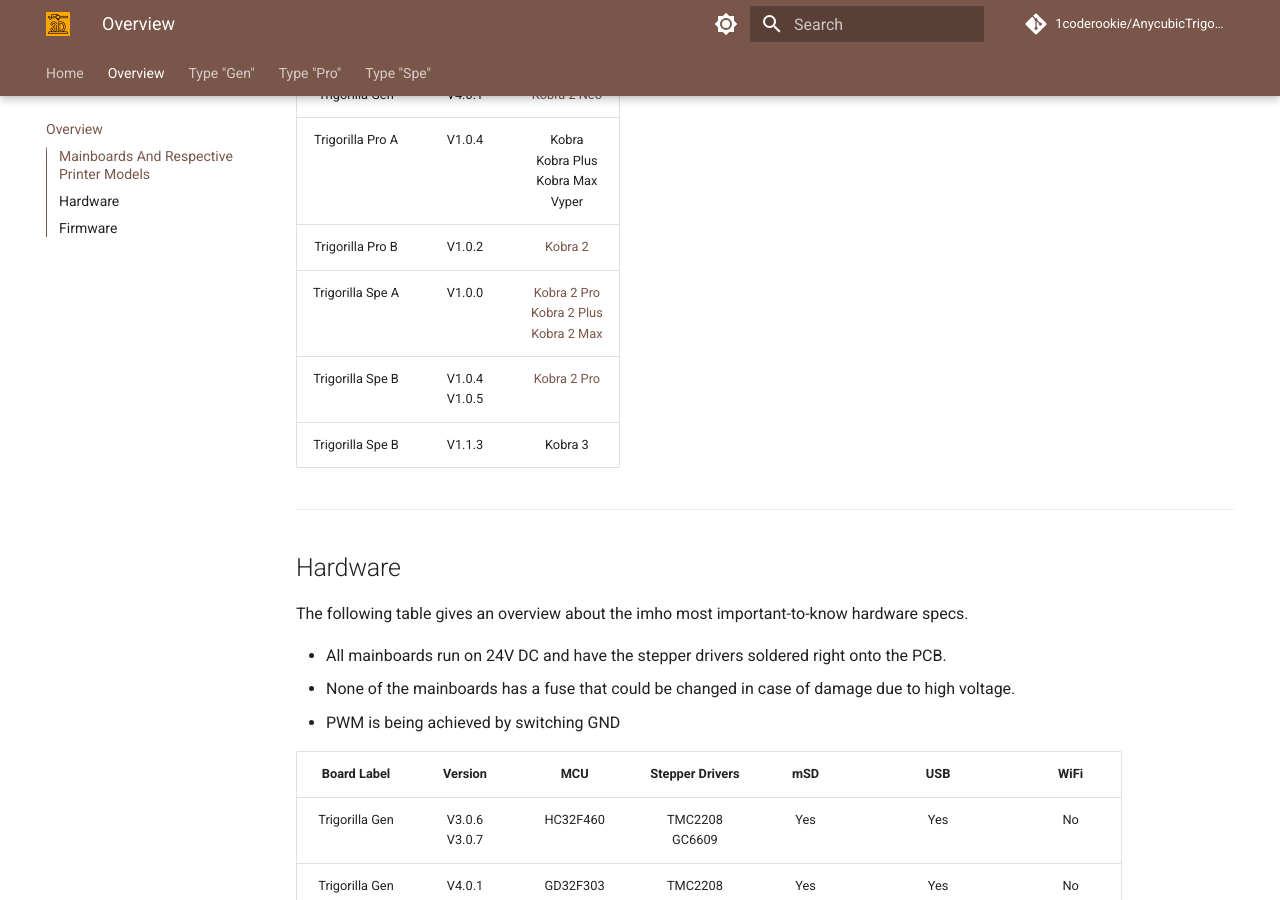
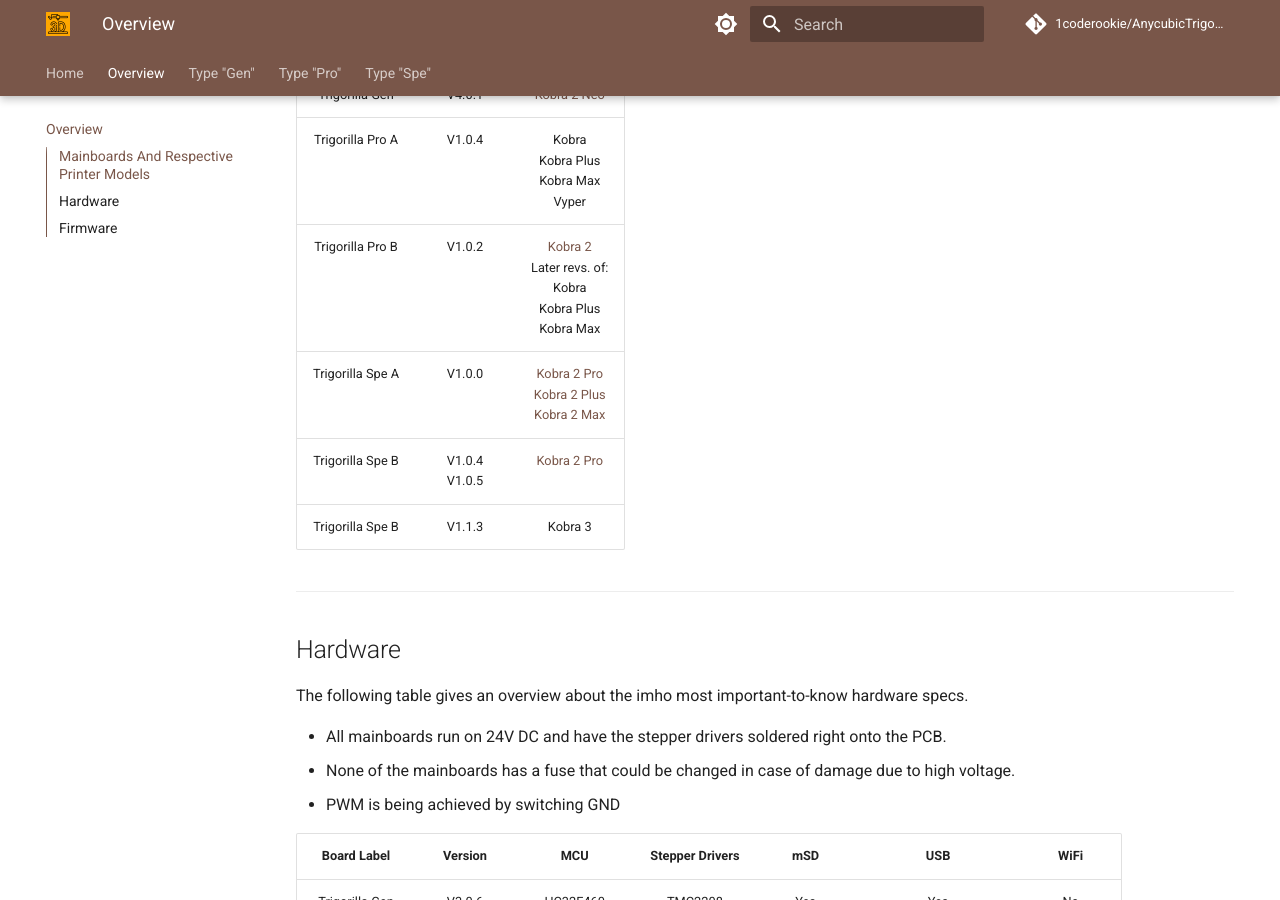
Before and after one commit to 1coderookie/AnycubicTrigorillaInsights, an MkDocs documentation site: the page built from docs/overview.md, in a window 1280 px wide and 900 px high, scrolled down 519 px. Built offline with MkDocs 1.6.1 and Material for MkDocs 9.7.7, drawn with Linux system fonts in a browser that asks for light colours; comment, search, counter and statistics services are not loaded.

Commit message:
Update overview.md

```diff
--- a/docs/overview.md
+++ b/docs/overview.md
@@ -19,7 +19,7 @@
 | Trigorilla Gen | V3.0.6 <br> V3.0.7 | [Kobra Go](https://1coderookie.github.io/KobraGoNeoInsights/hardware/mainboard/#trigorilla-v_306-stock) <br> [Kobra Neo](https://1coderookie.github.io/KobraGoNeoInsights/hardware/mainboard/#trigorilla-v_306-stock) |
 | Trigorilla Gen | V4.0.1 | [Kobra 2 Neo](https://1coderookie.github.io/Kobra2NeoInsights/hardware/mainboard/#trigorilla-v_401-stock) |
 | Trigorilla Pro A | V1.0.4 | Kobra <br> Kobra Plus <br> Kobra Max <br> Vyper |
-| Trigorilla Pro B | V1.0.2 | [Kobra 2](https://1coderookie.github.io/Kobra2Insights/hardware/mainboard/#trigorilla-pro-b-v_102-stock) |
+| Trigorilla Pro B | V1.0.2 | [Kobra 2](https://1coderookie.github.io/Kobra2Insights/hardware/mainboard/#trigorilla-pro-b-v_102-stock) <br> Later revs. of: <br> Kobra <br> Kobra Plus <br> Kobra Max |
 | Trigorilla Spe A | V1.0.0 | [Kobra 2 Pro](https://1coderookie.github.io/Kobra2ProInsights/hardware/mainboard/#trigorilla_spe_a_v100-stock) <br> [Kobra 2 Plus](https://1coderookie.github.io/Kobra2PlusInsights/hardware/mainboard/#trigorilla_spe_a_v100-stock) <br> [Kobra 2 Max](https://1coderookie.github.io/Kobra2MaxInsights/hardware/mainboard/#trigorilla_spe_a_v100-stock) |
 | Trigorilla Spe B | V1.0.4 <br> V1.0.5 | [Kobra 2 Pro](https://1coderookie.github.io/Kobra2ProInsights/hardware/mainboard/#trigorilla_spe_b_v10x-stock-new-revision) |
 | Trigorilla Spe B | V1.1.3 | Kobra 3 |
```
